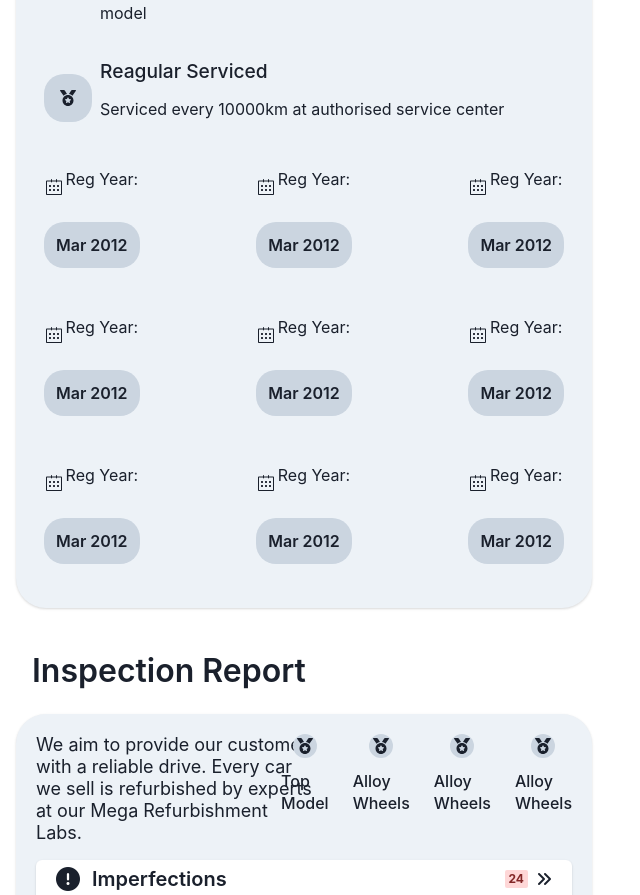
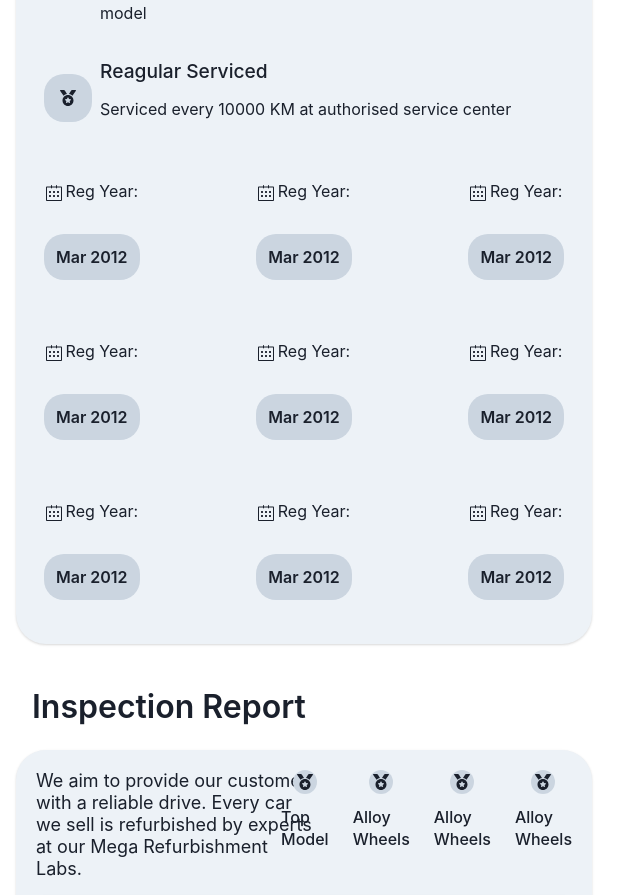
Before and after one commit to mayurkukade/SellByCar, a React (Vite) app: page /carDetails in a window 1280 px wide. Shown: the part 876-1771 px from the top of the page, without its empty margins (0-640 px from the left). Built offline with nearby package versions, Linux system fonts and the light colour scheme.

Commit message:
changes donee a&v

```diff
--- a/src/components/UI/KnowYourCar.jsx
+++ b/src/components/UI/KnowYourCar.jsx
@@ -93,20 +93,14 @@
                             <Text fontSize="larger" fontWeight="500">
                                 Reagular Serviced
                             </Text>
-                            <Text>Serviced every 10000km at authorised service center</Text>
+                            <Text>Serviced every 10000 KM at authorised service center</Text>
                         </Box>
                     </Stack>
                     <Flex justifyContent="space-between" mt={8}>
                         <Stack direction="column" alignItems="center" spacing={4}>
                             <Box display="flex" gap={1} alignItems="center">
                                 <SlCalender />
-                                {/* <Image
-                                    // src="./src/components/CarDetailsCard/calendar.svg"
-                                    alt=""
-                                    w="30px"
-                                    h="30px"
-                                /> */}
-                                <Text>Reg Year:</Text>
+                                <Text mt={3}>Reg Year:</Text>
                             </Box>
                             <Text
                                 fontWeight="600"
@@ -122,13 +116,7 @@
                         <Stack direction="column" alignItems="center" spacing={4}>
                             <Box display="flex" gap={1} alignItems="center">
                                 <SlCalender />
-                                {/* <Image
-                                    // src="./src/components/CarDetailsCard/calendar.svg"
-                                    alt=""
-                                    w="30px"
-                                    h="30px"
-                                /> */}
-                                <Text>Reg Year:</Text>
+                                <Text mt={3}>Reg Year:</Text>
                             </Box>
                             <Text
                                 fontWeight="600"
@@ -144,13 +132,7 @@
                         <Stack direction="column" alignItems="center" spacing={4}>
                             <Box display="flex" gap={1} alignItems="center">
                                 <SlCalender />
-                                {/* <Image
-                                    // src="./src/components/CarDetailsCard/calendar.svg"
-                                    alt=""
-                                    w="30px"
-                                    h="30px"
-                                /> */}
-                                <Text>Reg Year:</Text>
+                                <Text mt={3}>Reg Year:</Text>
                             </Box>
                             <Text
                                 fontWeight="600"
@@ -168,13 +150,7 @@
                         <Stack direction="column" alignItems="center" spacing={4}>
                             <Box display="flex" gap={1} alignItems="center">
                                 <SlCalender />
-                                {/* <Image
-                                    // src="./src/components/CarDetailsCard/calendar.svg"
-                                    alt=""
-                                    w="30px"
-                                    h="30px"
-                                /> */}
-                                <Text>Reg Year:</Text>
+                                <Text mt={3}>Reg Year:</Text>
                             </Box>
                             <Text
                                 fontWeight="600"
@@ -190,13 +166,7 @@
                         <Stack direction="column" alignItems="center" spacing={4}>
                             <Box display="flex" gap={1} alignItems="center">
                                 <SlCalender />
-                                {/* <Image
-                                    // src="./src/components/CarDetailsCard/calendar.svg"
-                                    alt=""
-                                    w="30px"
-                                    h="30px"
-                                /> */}
-                                <Text>Reg Year:</Text>
+                                <Text mt={3}>Reg Year:</Text>
                             </Box>
                             <Text
                                 fontWeight="600"
@@ -212,13 +182,7 @@
                         <Stack direction="column" alignItems="center" spacing={4}>
                             <Box display="flex" gap={1} alignItems="center">
                                 <SlCalender />
-                                {/* <Image
-                                    // src="./src/components/CarDetailsCard/calendar.svg"
-                                    alt=""
-                                    w="30px"
-                                    h="30px"
-                                /> */}
-                                <Text>Reg Year:</Text>
+                                <Text mt={3}>Reg Year:</Text>
                             </Box>
                             <Text
                                 fontWeight="600"
@@ -236,13 +200,7 @@
                         <Stack direction="column" alignItems="center" spacing={4}>
                             <Box display="flex" gap={1} alignItems="center">
                                 <SlCalender />
-                                {/* <Image
-                                    // src="./src/components/CarDetailsCard/calendar.svg"
-                                    alt=""
-                                    w="30px"
-                                    h="30px"
-                                /> */}
-                                <Text>Reg Year:</Text>
+                                <Text mt={3}>Reg Year:</Text>
                             </Box>
                             <Text
                                 fontWeight="600"
@@ -258,13 +216,7 @@
                         <Stack direction="column" alignItems="center" spacing={4}>
                             <Box display="flex" gap={1} alignItems="center">
                                 <SlCalender />
-                                {/* <Image
-                                    // src="./src/components/CarDetailsCard/calendar.svg"
-                                    alt=""
-                                    w="30px"
-                                    h="30px"
-                                /> */}
-                                <Text>Reg Year:</Text>
+                                <Text mt={3}>Reg Year:</Text>
                             </Box>
                             <Text
                                 fontWeight="600"
@@ -280,13 +232,7 @@
                         <Stack direction="column" alignItems="center" spacing={4}>
                             <Box display="flex" gap={1} alignItems="center">
                                 <SlCalender />
-                                {/* <Image
-                                    // src="./src/components/CarDetailsCard/calendar.svg"
-                                    alt=""
-                                    w="30px"
-                                    h="30px"
-                                /> */}
-                                <Text>Reg Year:</Text>
+                                <Text mt={3}>Reg Year:</Text>
                             </Box>
                             <Text
                                 fontWeight="600"
```
Lines whose indentation alone changed are shown as unchanged.
